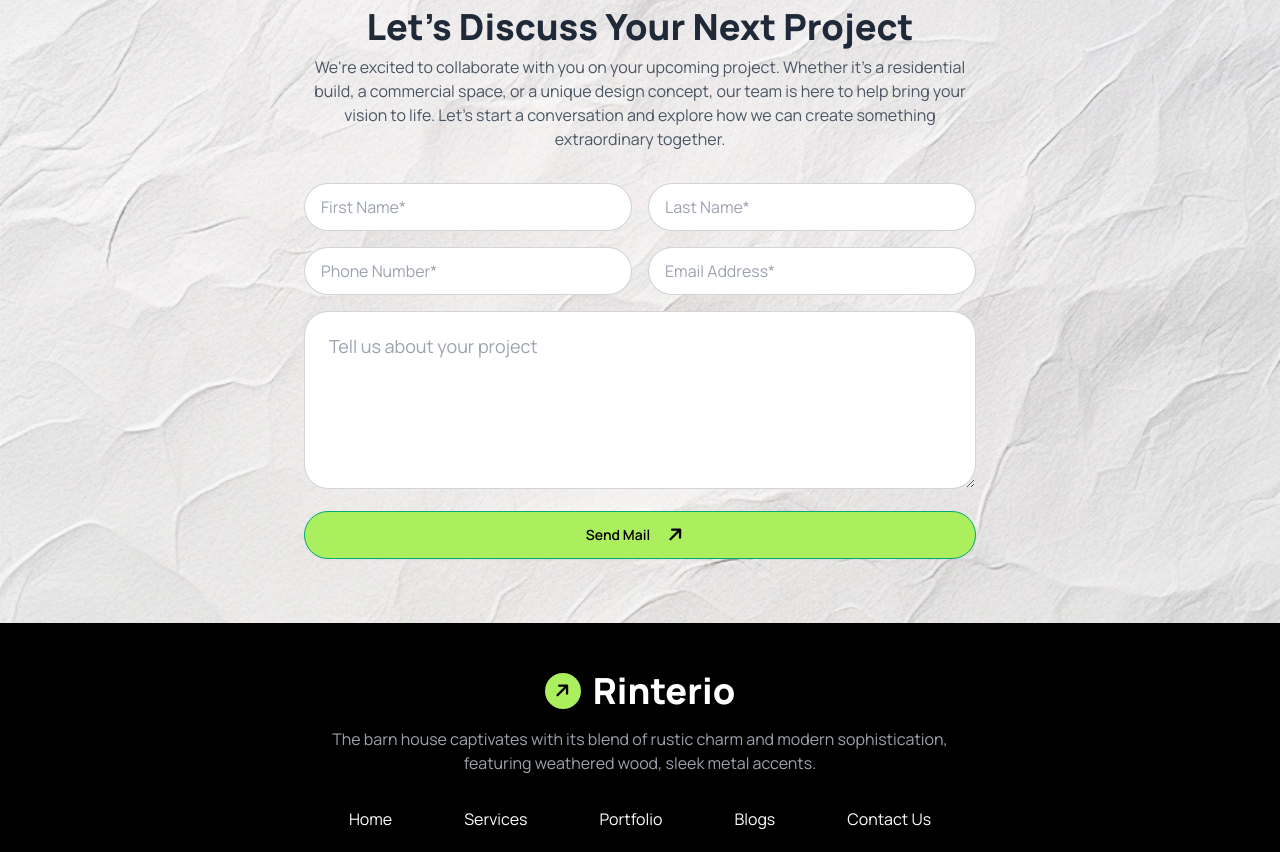
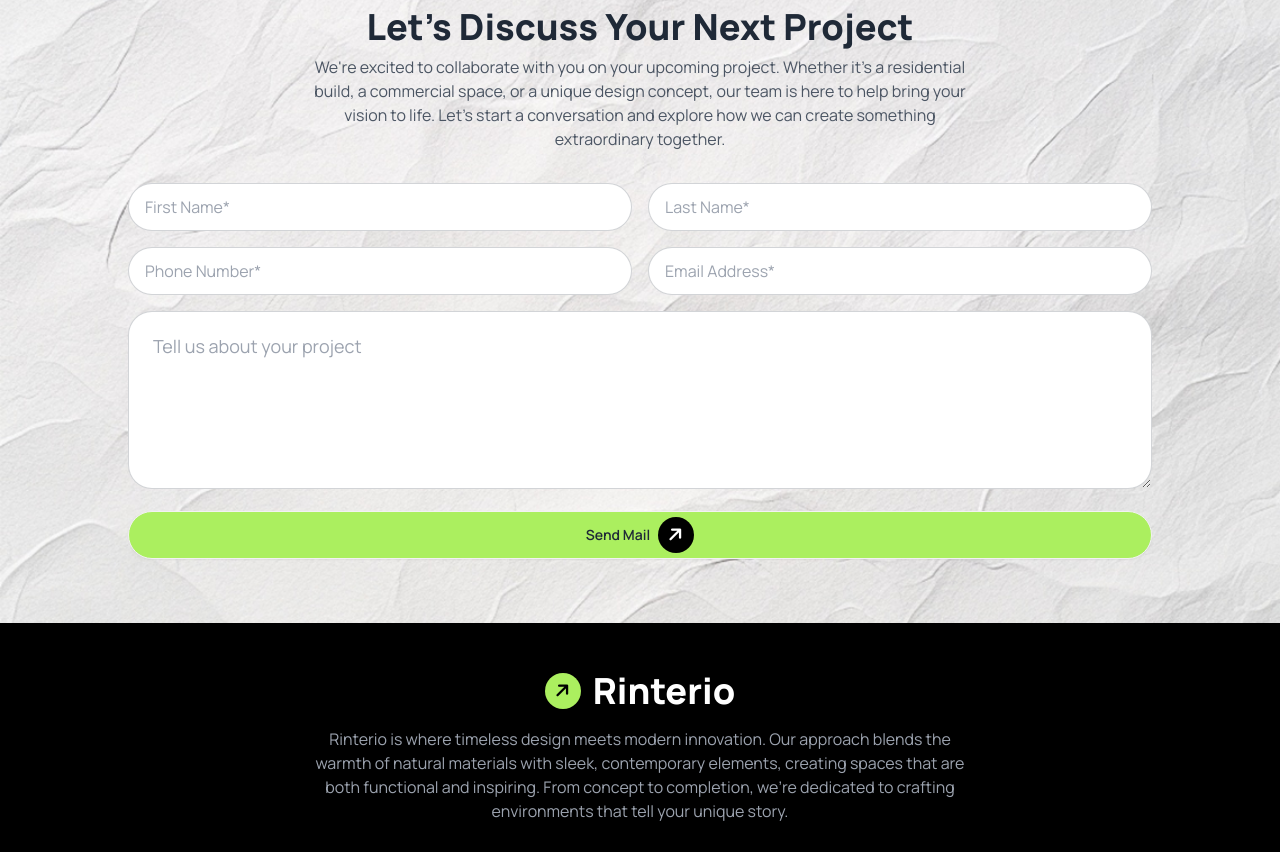
Before and after one commit to TheToriqul/PH-Assignment3, a website: page index.html in a window 1280 px wide. Shown: the part 4228-5080 px from the top of the page. Drawn offline with Linux system fonts and the light colour scheme.

Commit message:
Chore: Now only Color need to adjust and Challenge section need to add

```diff
--- a/index.html
+++ b/index.html
@@ -619,7 +619,7 @@
           </div>
 
           <!-- Form -->
-          <form class="max-w-2xl mx-auto">
+          <form class="max-w-5xl mx-auto">
             <div class="grid grid-cols-1 md:grid-cols-2 gap-4">
               <input
                 type="text"
@@ -649,13 +649,15 @@
             ></textarea>
             <button
               type="submit"
-              class="btn btn-success bg-[#ABEF5F] hover:bg-lime-300 rounded-full w-full mt-4"
+              class="btn bg-[#ABEF5F] hover:bg-lime-300 rounded-full w-full mt-4"
             >
               Send Mail
               <div
-                class="w-9 h-9 bg-[#ABEF5F] rounded-full flex items-center justify-center"
+                class="w-9 h-9 bg-black rounded-full flex items-center justify-center"
               >
-                <i class="fa-solid fa-arrow-right text-lg -rotate-45"></i>
+                <i
+                  class="fa-solid fa-arrow-right text-lg text-white -rotate-45"
+                ></i>
               </div>
             </button>
           </form>
@@ -681,8 +683,11 @@
             </a>
           </div>
           <p class="text-gray-400 mt-4 max-w-2xl mx-auto">
-            The barn house captivates with its blend of rustic charm and modern
-            sophistication, featuring weathered wood, sleek metal accents.
+            Rinterio is where timeless design meets modern innovation. Our
+            approach blends the warmth of natural materials with sleek,
+            contemporary elements, creating spaces that are both functional and
+            inspiring. From concept to completion, we’re dedicated to crafting
+            environments that tell your unique story.
           </p>
         </div>
 
```
Also changed, not shown: dist/styles.css.
